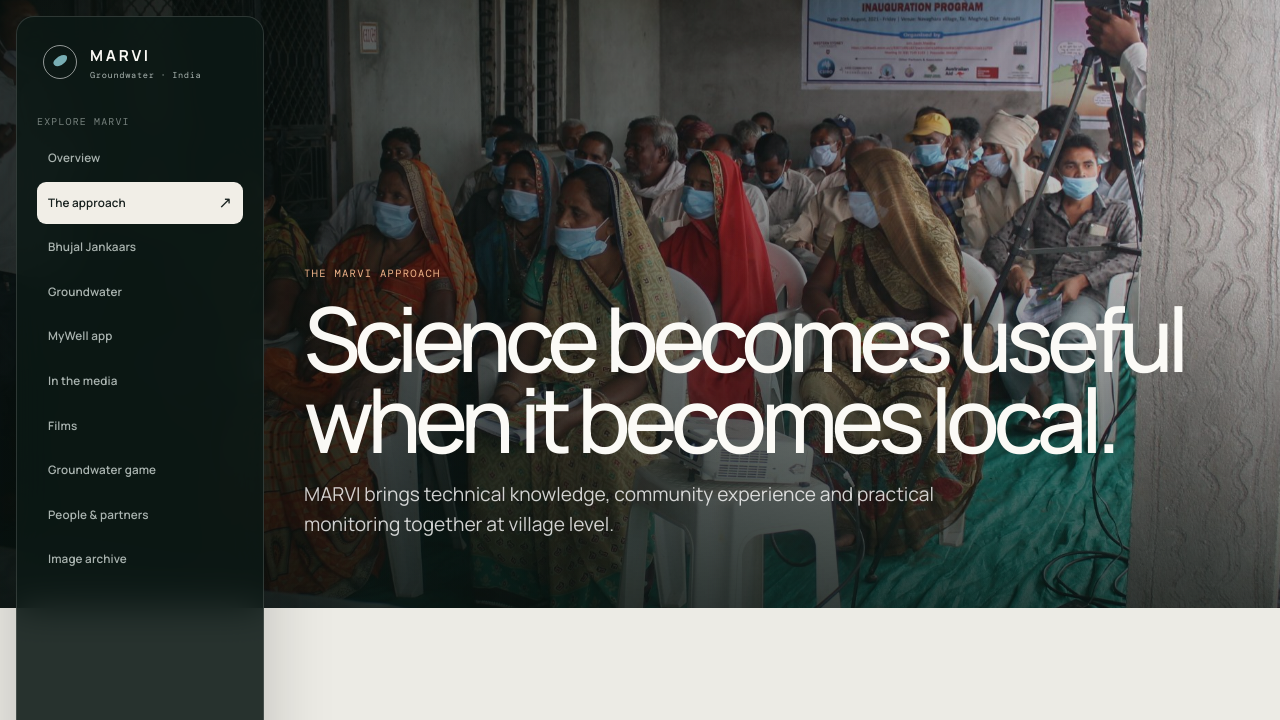
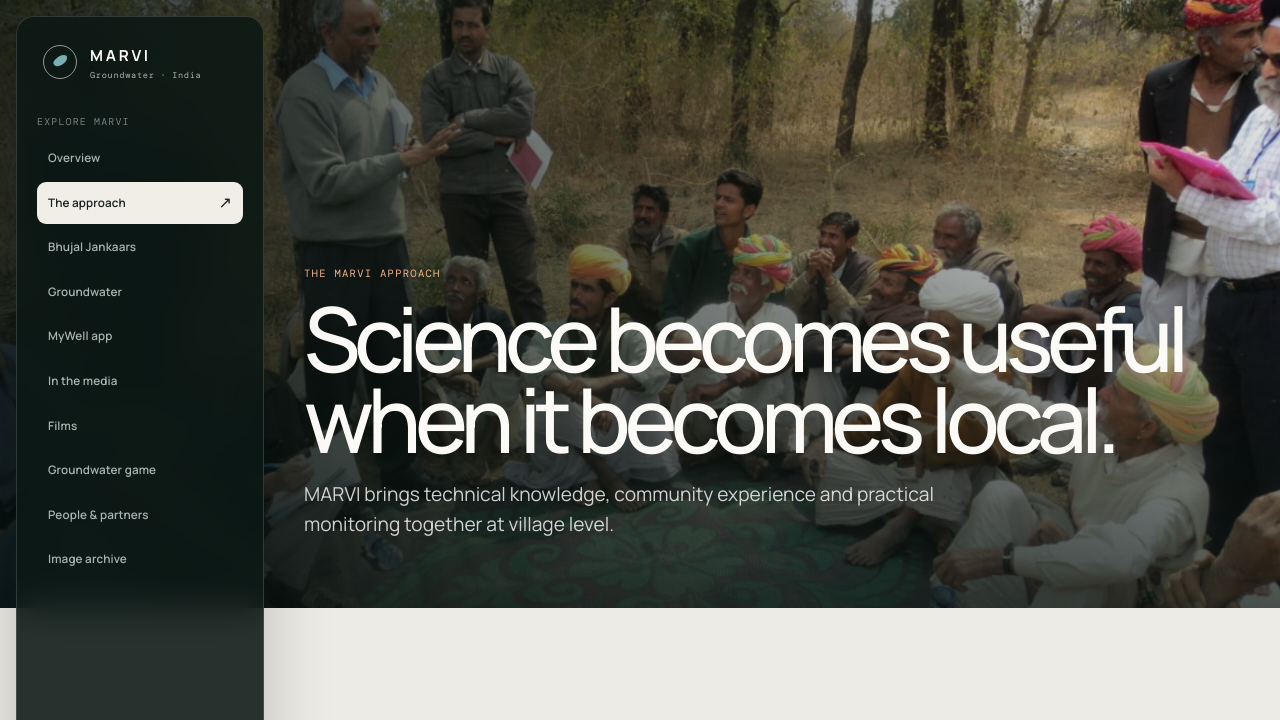
Before and after one commit to marvi-groundwater/marvi, a plain HTML site: page index.html in a window 1280 px wide. Both pictures are taken after a click on the button 298 px from the left and 1922 px from the top of the page. Shown: the top 720 px of the page. Drawn offline with nearby package versions, Linux system fonts and the light colour scheme; a web font is replaced by a local one.

Commit message:
Fix unique page-head backgrounds

```diff
--- a/index.html
+++ b/index.html
@@ -632,8 +632,6 @@
 
       .panel:not(#panel-home) .content-wrap { width: 100%; }
       .panel:not(#panel-home) .page-head {
-        --cover: url("assets/marvi-originals/020-welcome-to-marvi.jpg");
-        --cover-position: center;
         position: relative;
         isolation: isolate;
         min-height: min(76svh, 820px);
@@ -650,7 +648,7 @@
         position: absolute;
         z-index: -2;
         inset: -4%;
-        background: var(--cover) var(--cover-position) / cover no-repeat;
+        background: var(--cover, url("assets/marvi-originals/020-welcome-to-marvi.jpg")) var(--cover-position, center) / cover no-repeat;
         animation: cover-breathe 16s ease-in-out infinite alternate;
       }
       .panel:not(#panel-home) .page-head::after {
```
